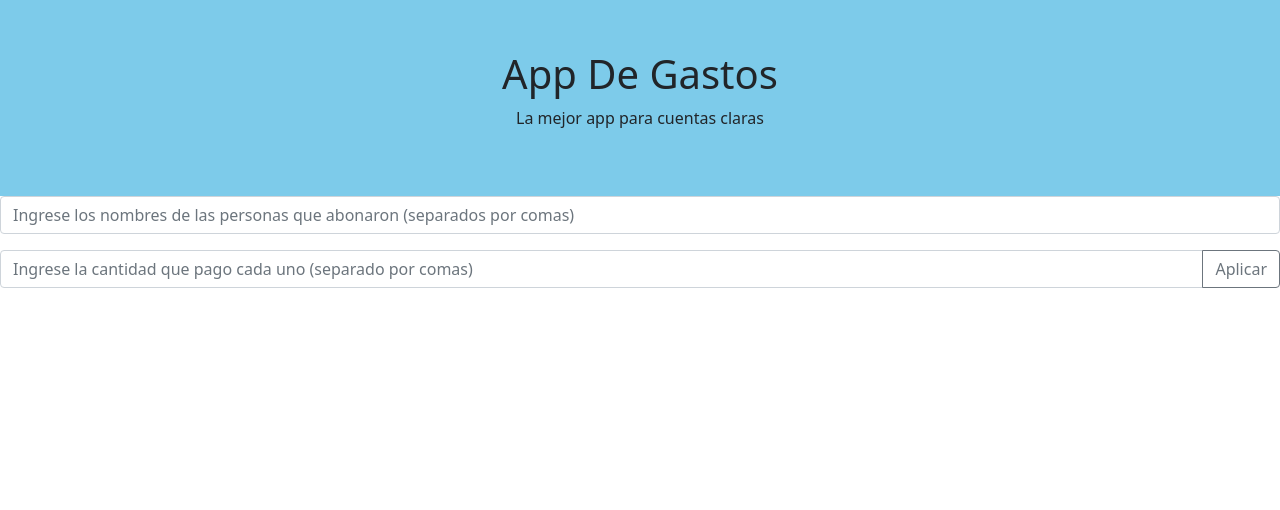
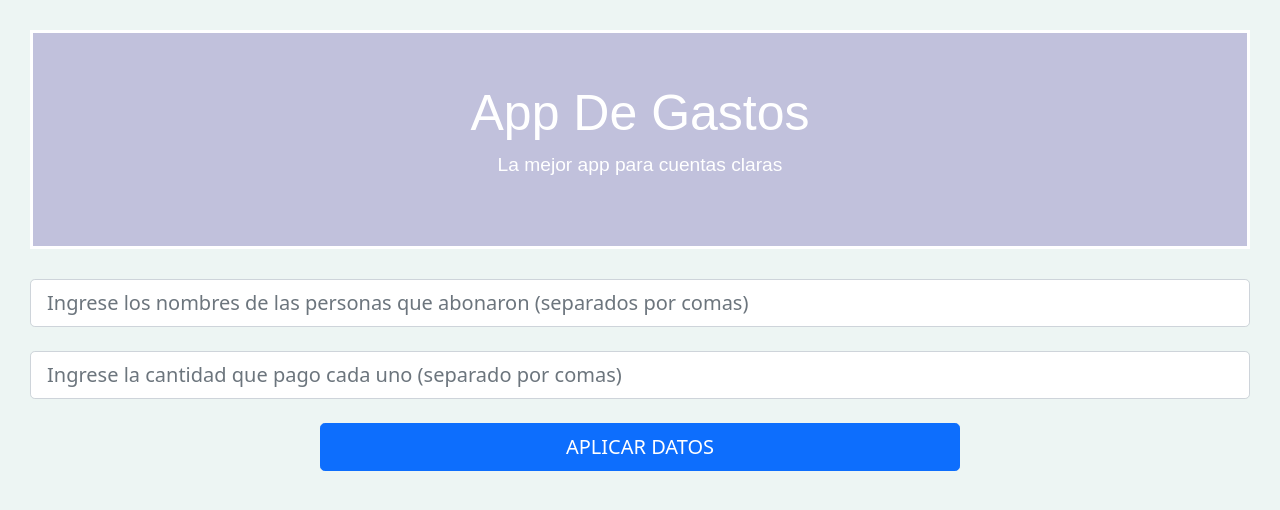
Before and after one commit to JOAQUINESTEVEZ/App-de-gastos, a plain HTML site: page index.html in a window 1280 px wide. Drawn offline with nearby package versions, Linux system fonts and the light colour scheme; a web font is replaced by a local one.

Commit message:
app de gastos

```diff
--- a/index.css
+++ b/index.css
@@ -1,16 +1,32 @@
-body {
-    background-color: rgb(188, 82, 82);
+#body {
+    background-color: rgb(237, 245, 243);
 }
 
-header {
-    background-color: rgb(125, 203, 234);
+.titulo {
+    background-color: rgb(193, 193, 220);
     padding: 50px;
     text-align: center;
+    margin: 30px;
+    color: white;
+    font-family: 'Magra', sans-serif;
+    font-size: larger;
+    border: solid;
+}
+.tituloPrincipal {
+    font-size: 50px;
 }
 
-/*.resultados {
-    background-color: aqua;
-    border-color: rgb(184, 37, 37);
-    border-radius: 2px;
-
-}*/
+#personas {
+    margin-left: 30px;
+    margin-right: 30px;
+}
+#pagos {
+    margin-left: 30px;
+    margin-right: 30px;
+}
+.resultados {
+    margin: 30px;
+    color: rgb(159, 159, 225);
+    font-family: 'Magra', sans-serif;
+    text-align: center;
+}
--- a/index.html
+++ b/index.html
@@ -7,20 +7,25 @@
     <title>App de Gastos</title>
     <link rel="stylesheet" href="index.css">
     <link href="https://cdn.jsdelivr.net/npm/bootstrap@5.0.2/dist/css/bootstrap.min.css" rel="stylesheet" integrity="sha384-EVSTQN3/azprG1Anm3QDgpJLIm9Nao0Yz1ztcQTwFspd3yD65VohhpuuCOmLASjC" crossorigin="anonymous">
+    <link rel="preconnect" href="https://fonts.googleapis.com">
+<link rel="preconnect" href="https://fonts.gstatic.com" crossorigin>
+<link href="https://fonts.googleapis.com/css2?family=Magra:wght@700&display=swap" rel="stylesheet">
 </head>
 <body id="body">
-    <header>
-        <h1>App De Gastos</h1>
+    <div class="titulo">
+        <h1 class="tituloPrincipal">App De Gastos</h1>
         <p>La mejor app para cuentas claras</p>
-    </header>
-    <div class="input-group mb-3">
+    </div>
+    <div class="input-group input-group-lg">
         <input id="personas" type="text" class="form-control" placeholder="Ingrese los nombres de las personas que abonaron (separados por comas)" aria-label="Recipient's username" aria-describedby="button-addon2">
 
-    </div>
-    <div class="input-group mb-3">
+    </div><br>
+    <div class="input-group input-group-lg">
         <input id="pagos" type="text" class="form-control" placeholder="Ingrese la cantidad que pago cada uno (separado por comas)" aria-label="Recipient's username" aria-describedby="button-addon2">
-        <button class="btn btn-outline-secondary" value= "enviar" type="button" id="button-addon2" onclick="pagosPersonas()">Aplicar</button>
-    </div>
+    </div><BR>
+    <div class="d-grid gap-2 col-6 mx-auto">
+        <button class="btn btn-primary btn-lg" type="button" onclick="pagosPersonas()">APLICAR DATOS</button>
+      </div>
     <div id="total" class="resultados"></div>
     <div id="totalDividido" class="resultados"></div>
     <script src="index.js"></script>
--- a/index.js
+++ b/index.js
@@ -17,9 +17,13 @@ function pagosPersonas() {
     }
     let totalDividido = total / cantidadPersonas;
 
+    if (total >= 0) {
+        divTotal.innerHTML = "<h2>" + "Total: " + total + "$" + "</h2>";
+        divTotalDividido.innerHTML = "<h2>" + "Cada uno debe pagar un total de: " + totalDividido + "$" + "</h2>";
+    } else {
+        alert("Por favor ingrese un valor numerico");
+    }
 
-    divTotal.innerHTML = "<h2>" + "Total: " + total + "$" + "</h2>";
-    divTotalDividido.innerHTML = "<h2>" + "Cada uno debe pagar un total de: " + totalDividido + "$" + "</h2>";
 
 
 }
```
